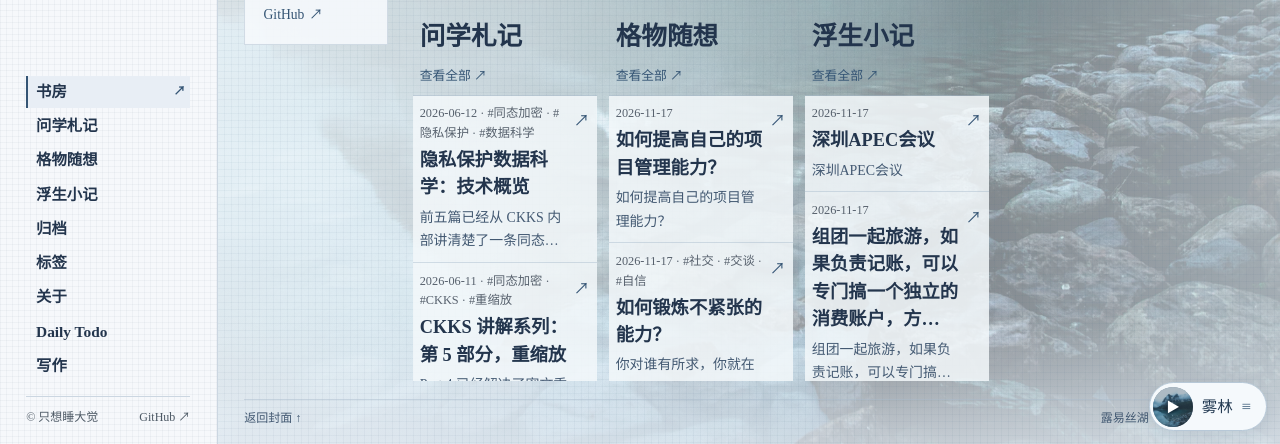
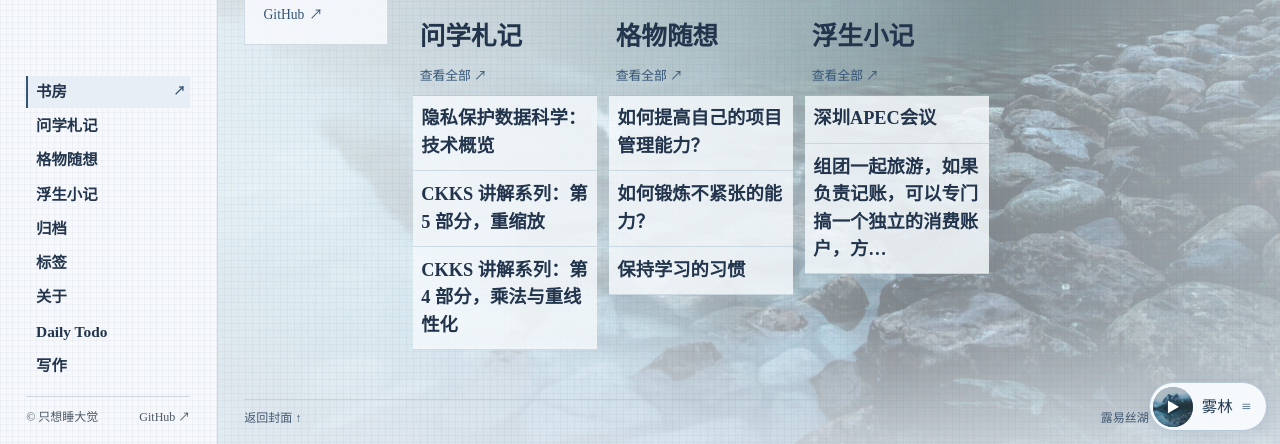
Before and after one commit to Xylon221/xylon221.github.io, a plain HTML site: page reading-room/index.html in a window 1280 px wide. Shown: the part 356-800 px from the top of the page. Drawn offline with Linux system fonts and the light colour scheme; a web font is replaced by a local one.

Commit message:
Show article titles only in the reading room

```diff
--- a/css/room-home.css
+++ b/css/room-home.css
@@ -110,10 +110,9 @@ html:has(.room-home) { overflow: hidden; }
 .home-editorial .chapter-section-head a { color: var(--room-accent); font-size: .8rem; text-decoration: none; }
 .home-editorial .chapter-section-head a:hover { text-decoration: underline; }
 .home-editorial .catalog-row { background: #f4f8fbd9; border-color: var(--room-line); }
-.home-editorial .catalog-row > a { padding: .55rem .45rem; gap: .35rem; transition: background-color .2s ease; }
+.home-editorial .catalog-row > a { padding: .62rem .55rem; transition: background-color .2s ease; }
 .home-editorial .catalog-row > a:hover { background: #e1ebf5; }
-.home-editorial .catalog-row h3 { font-size: clamp(1.04rem, 1.43vw, 1.2rem); }
-.home-editorial .catalog-row .catalog-summary { font-size: .87rem; color: var(--room-muted); }
+.home-editorial .catalog-row h3 { margin: 0; font-size: clamp(1.04rem, 1.43vw, 1.2rem); }
 .home-editorial .update-card { border-top: 0; border-bottom: 1px solid var(--room-line); padding: .55rem .45rem; background: #f4f8fbd9; }
 .home-card { padding: clamp(.7rem, 1.45vw, 1.15rem); border: 1px solid var(--room-line); background: #f6f9fce8; }
 .home-profile { border-top: 2px solid #6a8299; }
--- a/js/catalog-view.js
+++ b/js/catalog-view.js
@@ -1,7 +1,7 @@
 import { articleText } from './article-catalog.js?v=20261119-shelves';
 import { articleTopic } from './taxonomy.js?v=20261119-shelves';
 
-export function articleRows(posts) {
+export function articleRows(posts, { titleOnly = false } = {}) {
   if (!posts.length) {
     const empty = document.createElement('p');
     empty.className = 'chapter-empty';
@@ -11,9 +11,10 @@ export function articleRows(posts) {
   return posts.map(post => {
     const row = document.createElement('article');
     row.className = 'catalog-row';
-    row.innerHTML = '<a><div><p class="catalog-meta"></p><h3></h3><p class="catalog-summary"></p></div><span class="catalog-arrow" aria-hidden="true">↗</span></a>';
+    row.innerHTML = titleOnly ? '<a><h3></h3></a>' : '<a><div><p class="catalog-meta"></p><h3></h3><p class="catalog-summary"></p></div><span class="catalog-arrow" aria-hidden="true">↗</span></a>';
     row.querySelector('a').href = post.url;
     row.querySelector('h3').textContent = post.title;
+    if (titleOnly) return row;
     const topic = articleTopic(post);
     const tags = Array.isArray(post.tags) ? post.tags.slice(0, 3).map(tag => '#' + tag) : [];
     row.querySelector('.catalog-meta').textContent = [post.date, topic.title !== topic.chapter.title ? topic.title : '', ...tags].filter(Boolean).join(' · ');
--- a/js/reading-room.js
+++ b/js/reading-room.js
@@ -1,5 +1,5 @@
 import { fetchPage, loadCatalog } from './article-catalog.js?v=20261119-shelves';
-import { articleRows } from './catalog-view.js?v=20261119-shelves';
+import { articleRows } from './catalog-view.js?v=20261119-titles';
 import { belongsToChapter, chapters } from './taxonomy.js?v=20261119-shelves';
 
 function showStatus(id, message) {
@@ -25,7 +25,7 @@ async function loadArticles() {
     link.textContent = '查看全部 ↗';
     heading.append(title, link);
     const posts = articles.filter(post => belongsToChapter(post, chapter)).slice(0, 3);
-    section.append(heading, ...articleRows(posts));
+    section.append(heading, ...articleRows(posts, { titleOnly: true }));
     list.append(section);
   }
 }
--- a/reading-room/index.html
+++ b/reading-room/index.html
@@ -10,9 +10,9 @@
   <link rel="stylesheet" href="/css/reading-room.css?v=20261118-kai">
   <link rel="stylesheet" href="/css/chapters.css?v=20261119-shelves">
   <link rel="stylesheet" href="/css/site-shell.css?v=20261119-shelves">
-  <link rel="stylesheet" href="/css/room-home.css?v=20261119-shelves">
+  <link rel="stylesheet" href="/css/room-home.css?v=20261119-titles">
   <script type="module" src="/js/site-shell.js?v=20261119-shelves"></script>
-  <script type="module" src="/js/reading-room.js?v=20261119-shelves"></script>
+  <script type="module" src="/js/reading-room.js?v=20261119-titles"></script>
   <script type="module" src="/js/room-widgets.js?v=4"></script>
 </head>
 <body class="room-page room-home">
```
